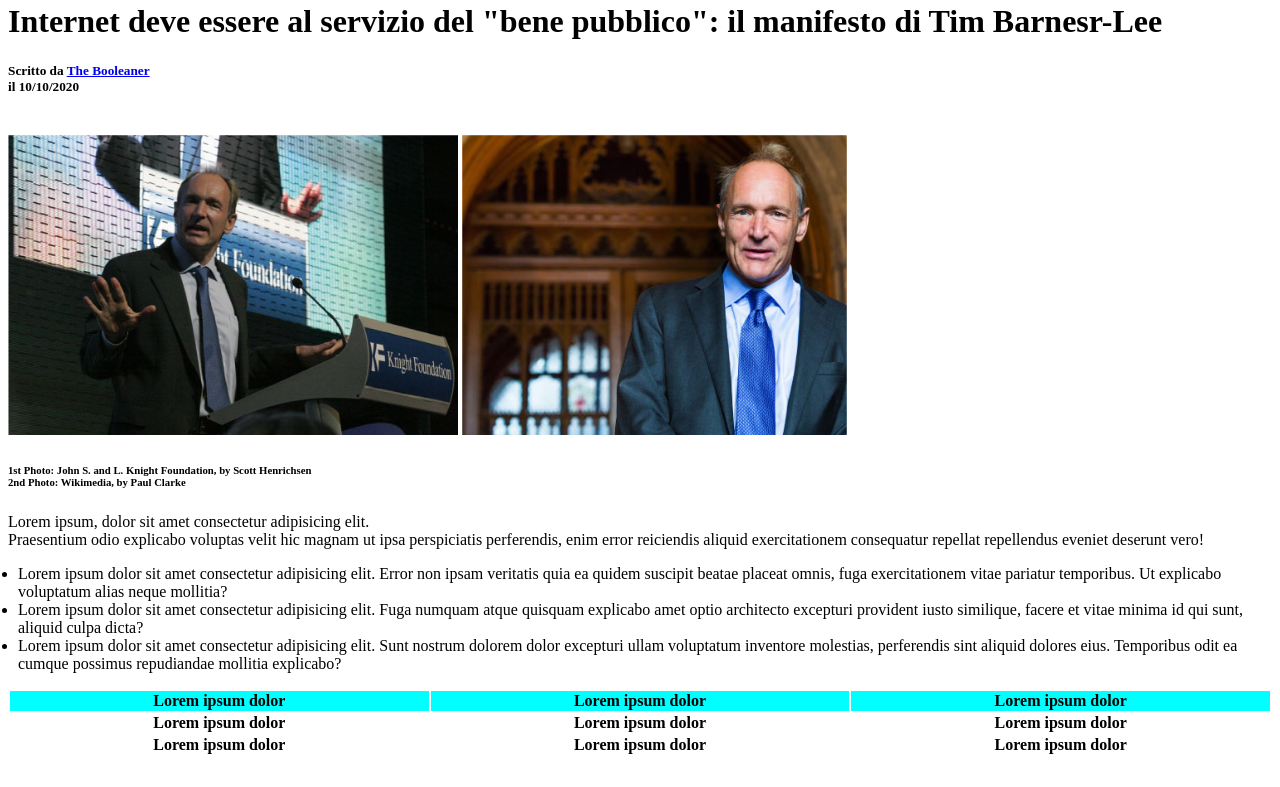
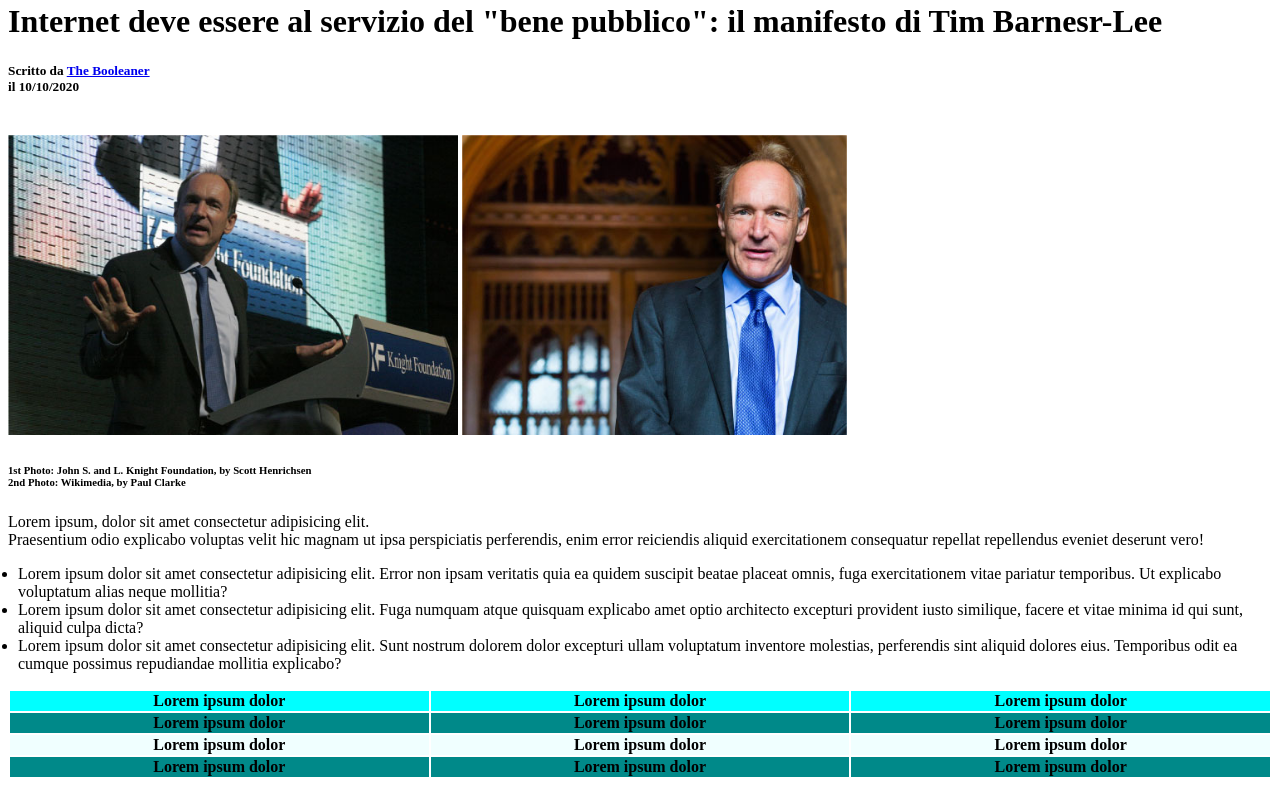
Before and after one commit to Damianopipitone/html-css-booleaner, a plain HTML site: page index.html in a window 1280 px wide. Shown: the part 83-870 px from the top of the page. Before the commit the page ends 848 px from the top, so only its background shows below. Drawn offline with Linux system fonts and the light colour scheme.

Commit message:
Manifest of Tim Barners-Lee

```diff
--- a/css/style.css
+++ b/css/style.css
@@ -16,6 +16,20 @@ table{
     padding-left: 0px;
 }
 
-.stripe{
+.stripe1{
     background-color: aqua;
 }
+
+.stripe2{
+    background-color:rgb(0, 137, 137);
+}
+
+.stripe3{
+    background-color: azure;
+}
+
+footer{
+    background-color: rgb(0, 63, 172);
+    background-position: bottom center;
+    /* background-color:  rgb(0, 63, 172); */
+}
--- a/index.html
+++ b/index.html
@@ -53,44 +53,41 @@
 
     </main>
 
-    <footer>
-
         <table style="width: 100%;">
 
-            <tr class="stripe">
+            <tr class="stripe1">
                 <th>Lorem ipsum dolor</th>
                 <th>Lorem ipsum dolor</th>
                 <th>Lorem ipsum dolor</th>
             </tr>
 
-            <tr>
+            <tr class="stripe2">
                 <th>Lorem ipsum dolor</th>
                 <th>Lorem ipsum dolor</th>
                 <th>Lorem ipsum dolor</th>
             </tr>
 
-            <tr>
+            <tr class="stripe3">
                 <th>Lorem ipsum dolor</th>
                 <th>Lorem ipsum dolor</th>
                 <th>Lorem ipsum dolor</th>
             </tr>
 
 
-
-
-
-
-
+            <tr class="stripe2">
+                <th>Lorem ipsum dolor</th>
+                <th>Lorem ipsum dolor</th>
+                <th>Lorem ipsum dolor</th>
+            </tr>
 
         </table>
 
+</body>
 
+<footer>
 
 </footer>
 
 
 
-
-
-</body>
 </html>
```
Lines whose indentation alone changed are shown as unchanged.
